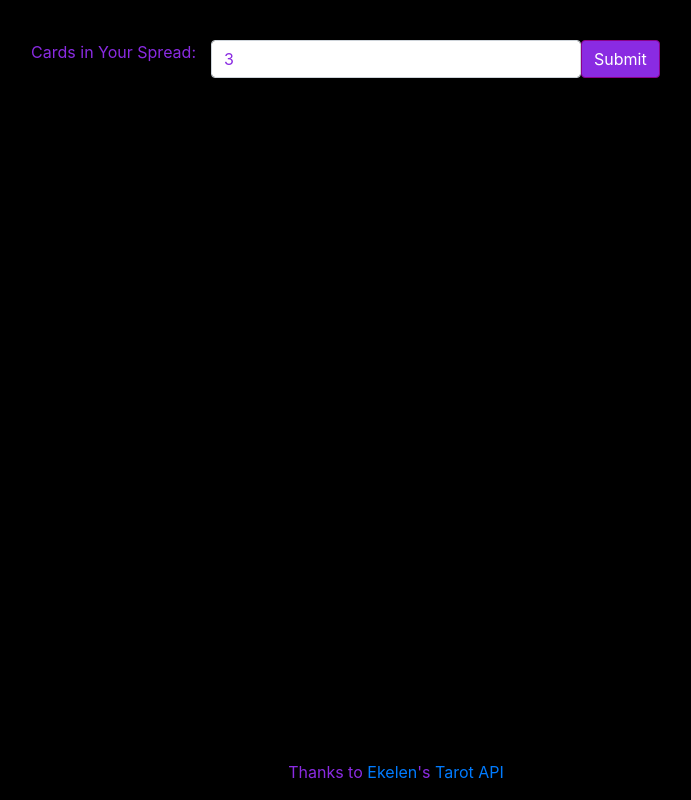
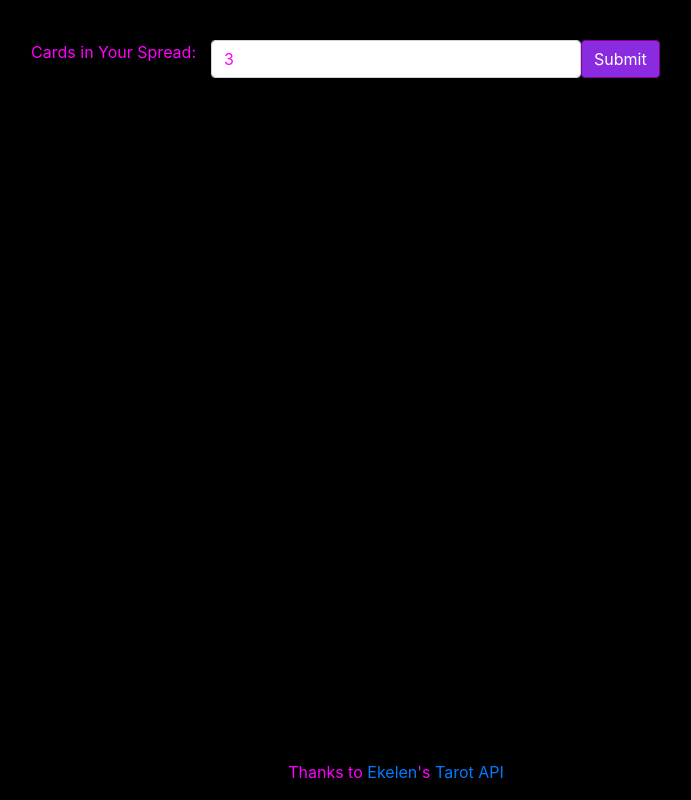
Before and after one commit to taracdia/tarot, a React (Create React App) app: page / in a window 1280 px wide. Shown: the whole page, without its empty margins (259-950 px from the left). Built offline with nearby package versions, Linux system fonts and the light colour scheme.

Commit message:
Colors improved

```diff
--- a/src/App.css
+++ b/src/App.css
@@ -52,7 +52,7 @@ p,
 label,
 input,
 h2 {
-	color: blueviolet !important;
+	color: magenta !important;
 }
 
 .btn-primary {
```
